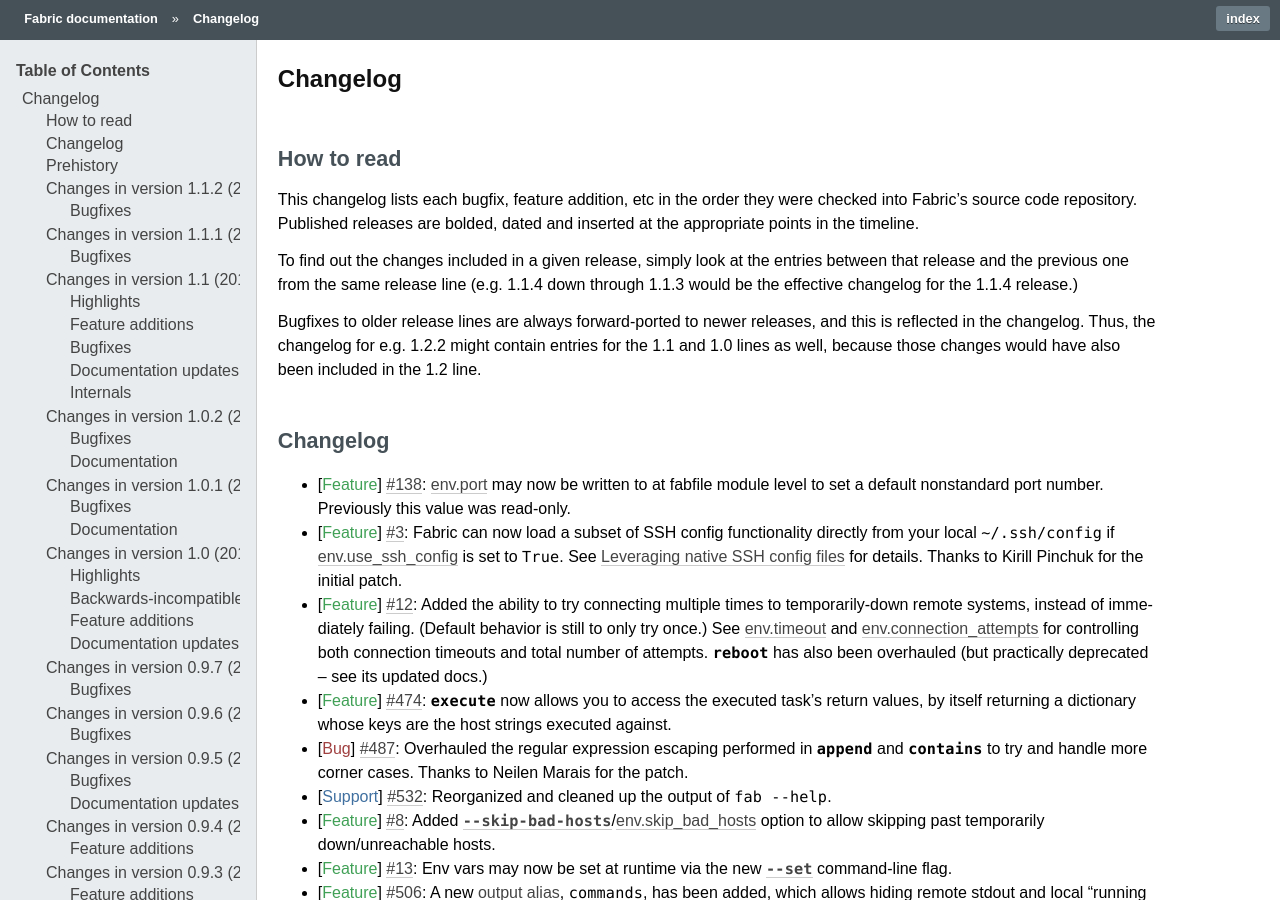
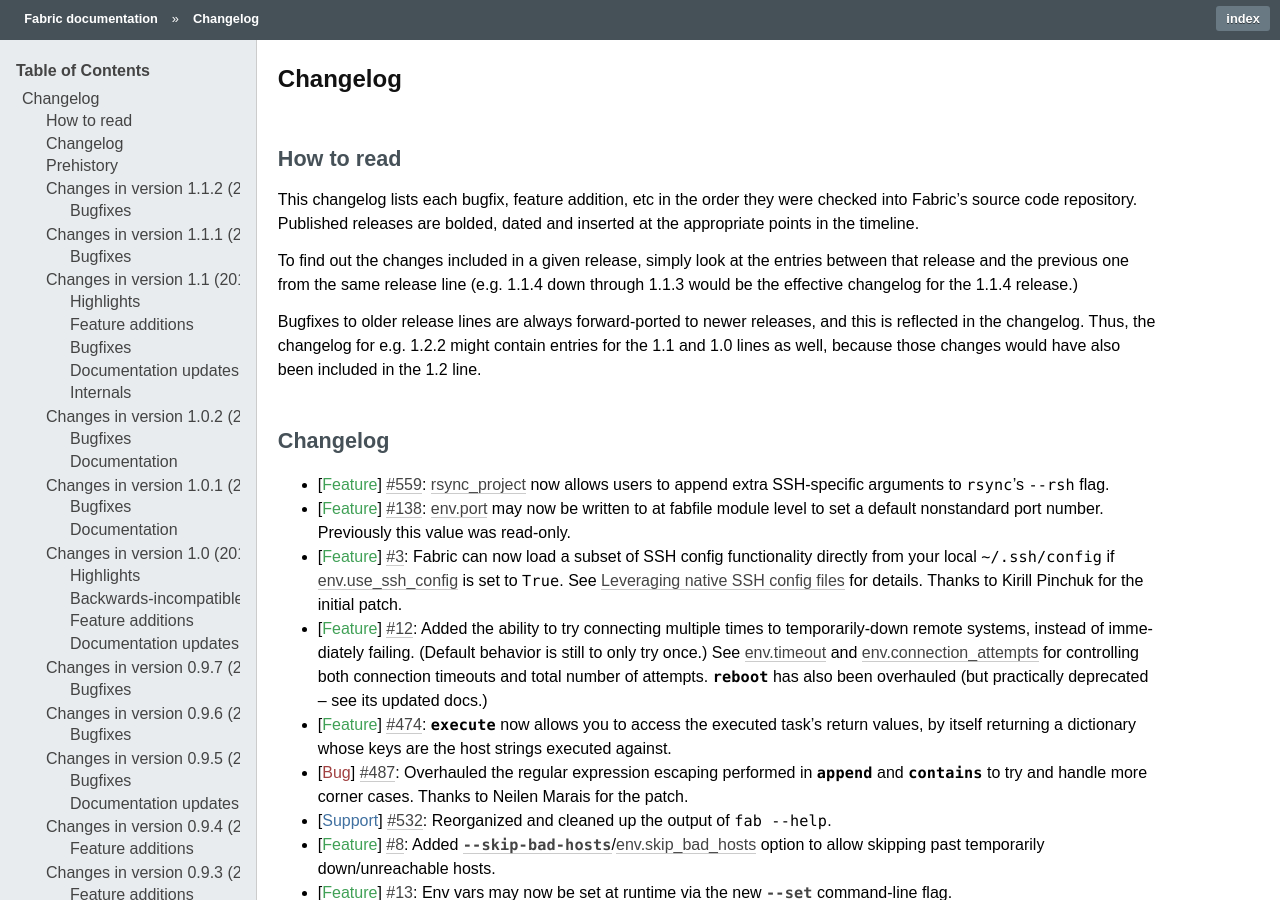
Before and after one commit to fabric/fabric, a Sphinx documentation site: the page built from docs/changelog.rst, in a window 1280 px wide and 900 px high. Built offline with Sphinx 7.4.7, drawn with Linux system fonts in a browser that asks for light colours; pages that are not in the unit, such as notebooks, are missing from menus; the version number could not be read and is left out.

Commit message:
Changelog re #559

```diff
--- a/docs/changelog.rst
+++ b/docs/changelog.rst
@@ -25,6 +25,9 @@
 Changelog
 =========
 
+* :feature:`559` `rsync_project <fabric.contrib.project.rsync_project>`_ now
+  allows users to append extra SSH-specific arguments to ``rsync``'s ``--rsh``
+  flag.
 * :feature:`138` :ref:`env.port <port>` may now be written to at fabfile module
   level to set a default nonstandard port number. Previously this value was
   read-only.
```
